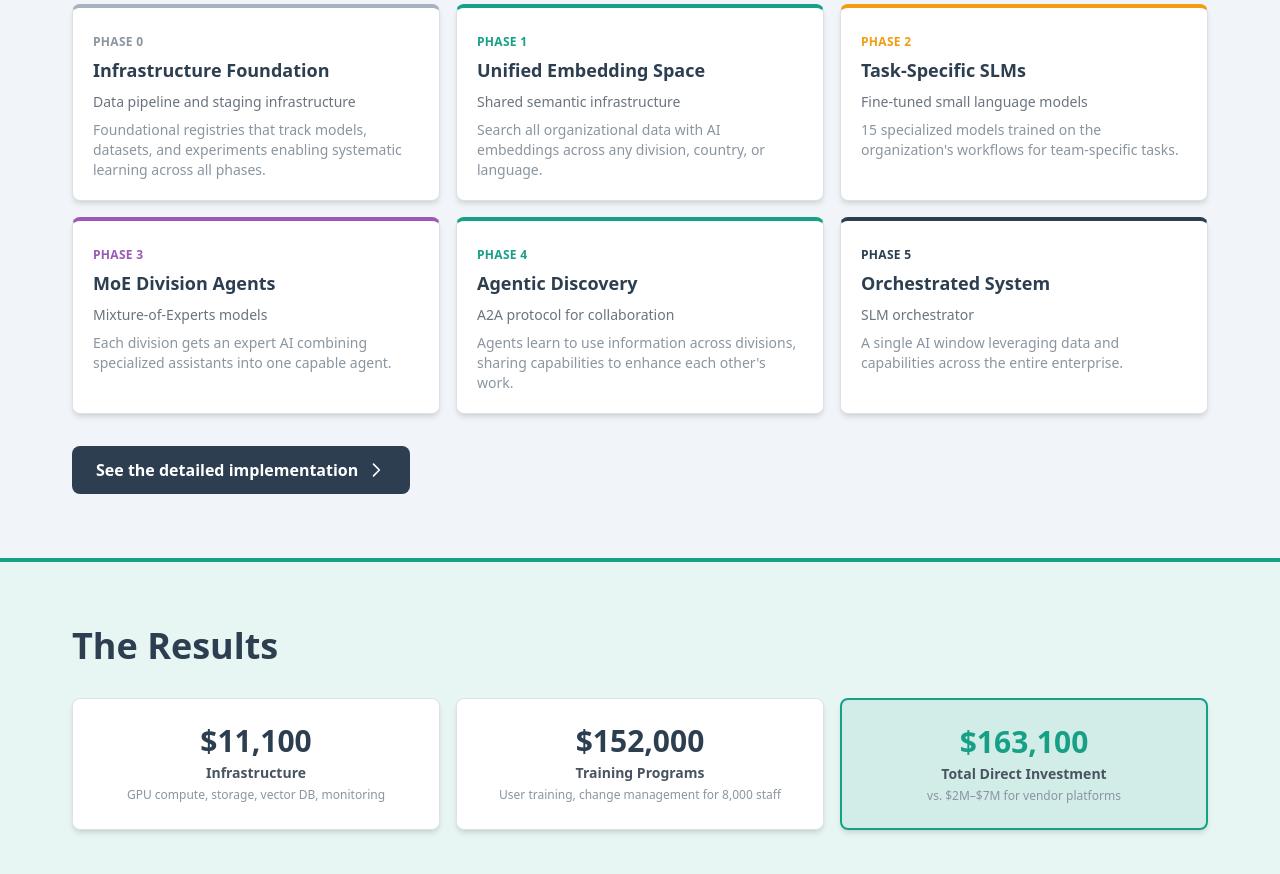
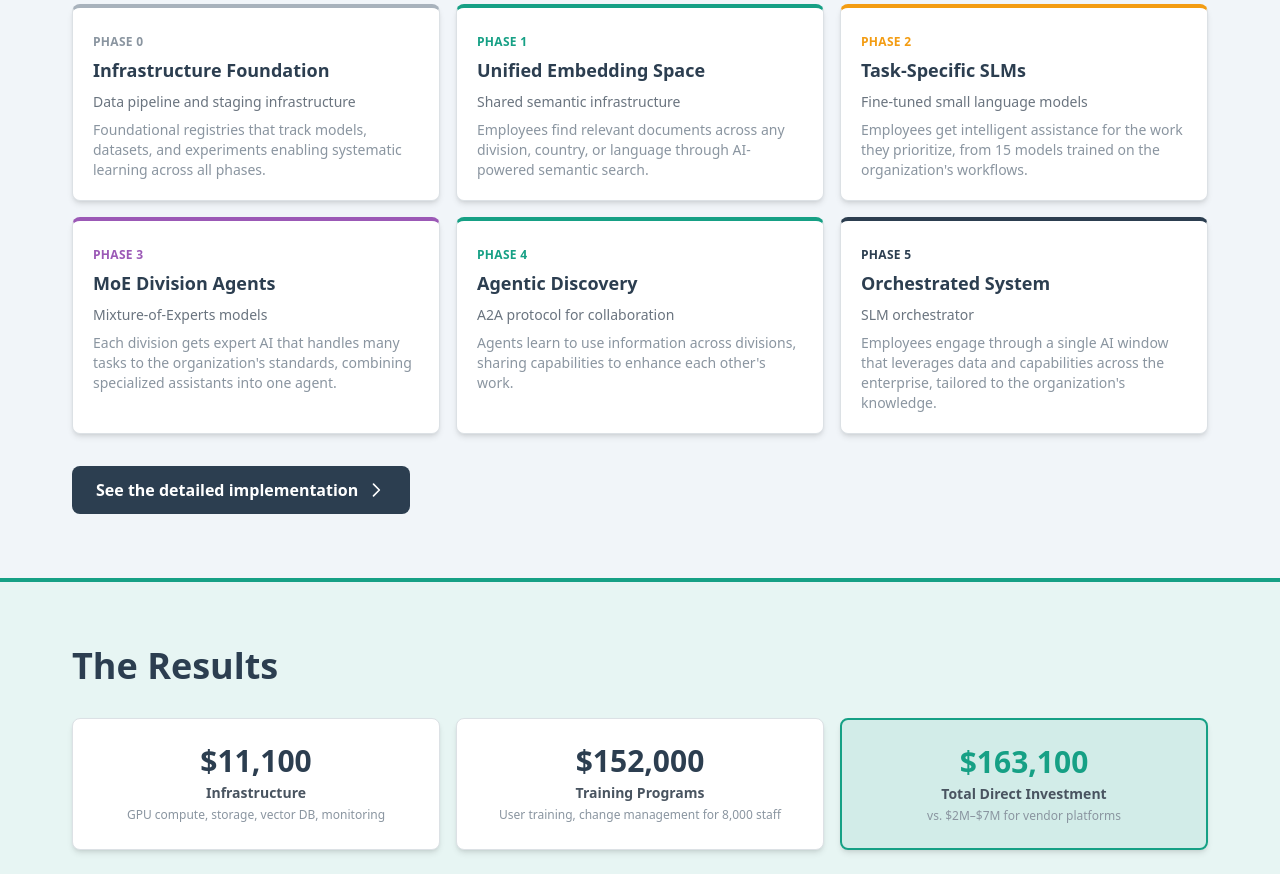
Before and after one commit to deepdmk/enterprise-ai-case-study, a Next.js app in the folder website/: page /enterprise-ai-case-study/summary in a window 1280 px wide. Shown: the part 3020-3894 px from the top of the page. Built offline with nearby package versions, Linux system fonts and the light colour scheme.

Commit message:
Rewrite phase descriptions to focus on capabilities achieved

```diff
--- a/website/app/summary/page.tsx
+++ b/website/app/summary/page.tsx
@@ -209,7 +209,7 @@ export default function SummaryPage() {
               <h4 className="text-lg font-bold text-navy mt-1 mb-2">Unified Embedding Space</h4>
               <p className="text-sm text-gray-600 mb-2">Shared semantic infrastructure</p>
               <p className="text-sm text-gray-500">
-                Search all organizational data with AI embeddings across any division, country, or language.
+                Employees find relevant documents across any division, country, or language through AI-powered semantic search.
               </p>
             </div>
 
@@ -219,7 +219,7 @@ export default function SummaryPage() {
               <h4 className="text-lg font-bold text-navy mt-1 mb-2">Task-Specific SLMs</h4>
               <p className="text-sm text-gray-600 mb-2">Fine-tuned small language models</p>
               <p className="text-sm text-gray-500">
-                15 specialized models trained on the organization&apos;s workflows for team-specific tasks.
+                Employees get intelligent assistance for the work they prioritize, from 15 models trained on the organization&apos;s workflows.
               </p>
             </div>
 
@@ -229,7 +229,7 @@ export default function SummaryPage() {
               <h4 className="text-lg font-bold text-navy mt-1 mb-2">MoE Division Agents</h4>
               <p className="text-sm text-gray-600 mb-2">Mixture-of-Experts models</p>
               <p className="text-sm text-gray-500">
-                Each division gets an expert AI combining specialized assistants into one capable agent.
+                Each division gets expert AI that handles many tasks to the organization&apos;s standards, combining specialized assistants into one agent.
               </p>
             </div>
 
@@ -249,7 +249,7 @@ export default function SummaryPage() {
               <h4 className="text-lg font-bold text-navy mt-1 mb-2">Orchestrated System</h4>
               <p className="text-sm text-gray-600 mb-2">SLM orchestrator</p>
               <p className="text-sm text-gray-500">
-                A single AI window leveraging data and capabilities across the entire enterprise.
+                Employees engage through a single AI window that leverages data and capabilities across the enterprise, tailored to the organization&apos;s knowledge.
               </p>
             </div>
           </div>
```
